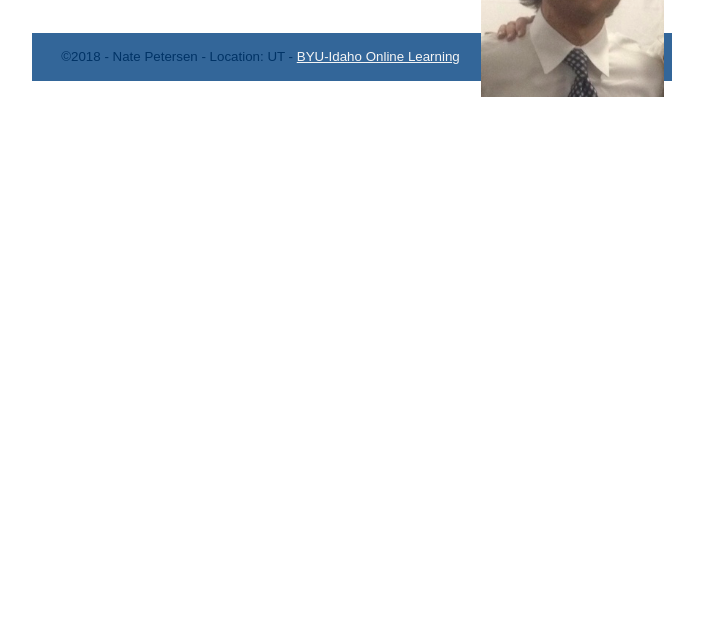
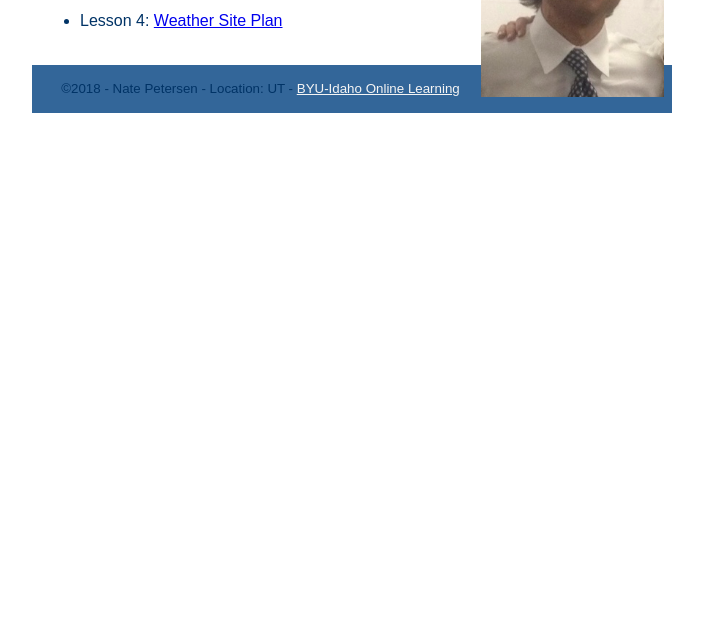
Before and after one commit to npetersen/cit-230, a plain HTML site: page index.html in a window 1280 px wide. Shown: the part 156-800 px from the top of the page, without its empty margins (288-991 px from the left). Drawn offline with Linux system fonts and the light colour scheme.

Commit message:
Added link for lesson 4 weather site plan .pdf file

```diff
--- a/index.html
+++ b/index.html
@@ -18,6 +18,7 @@
             <h2>CIT 230 - Assignment Portal.</h2>
             <ul>
                 <li>Lesson 3: <a href="assignments/lesson-3/fixedhtml.html">HTML Markup Validation Assignment</a></li>
+                <li>Lesson 4: <a href="assignments/lesson-4/weatherornot-today.pdf">Weather Site Plan</a></li>
             </ul>
         </main>
         <footer>
```
Also changed, not shown: 1 other file.
